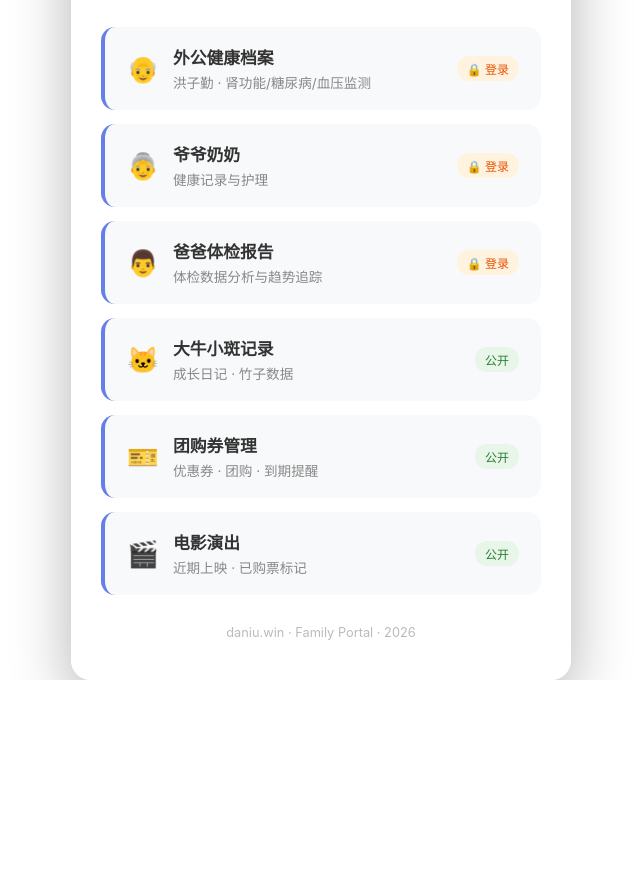
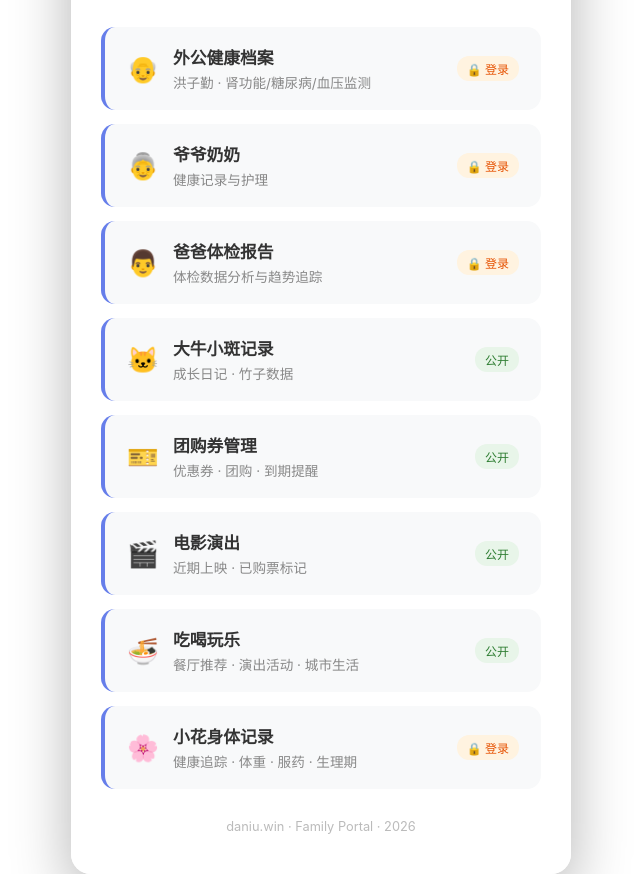
Before and after one commit to niuDaddy/daniu-home-app, a website: page www/index.html in a window 1280 px wide. Shown: the part 121-995 px from the top of the page, without its empty margins (319-959 px from the left). Before the commit the page ends 801 px from the top, so only its background shows below. Drawn offline with Linux system fonts and the light colour scheme.

Commit message:
feat: 添加小花身体记录导航入口 + allowNavigation

```diff
--- a/capacitor.config.json
+++ b/capacitor.config.json
@@ -13,6 +13,8 @@
       "https://cats.daniu.win",
       "https://coupon.daniu.win",
       "https://movies.daniu.win",
+      "https://vibe.daniu.win",
+      "https://xiaohua.daniu.win",
       "https://www.daniu.win"
     ]
   },
--- a/www/index.html
+++ b/www/index.html
@@ -143,6 +143,24 @@ a .tag.lock {
       </div>
       <span class="tag">公开</span>
     </a>
+
+    <a href="https://vibe.daniu.win">
+      <span class="icon">🍜</span>
+      <div class="info">
+        <div class="name">吃喝玩乐</div>
+        <div class="desc">餐厅推荐 · 演出活动 · 城市生活</div>
+      </div>
+      <span class="tag">公开</span>
+    </a>
+
+    <a href="https://xiaohua.daniu.win">
+      <span class="icon">🌸</span>
+      <div class="info">
+        <div class="name">小花身体记录</div>
+        <div class="desc">健康追踪 · 体重 · 服药 · 生理期</div>
+      </div>
+      <span class="tag lock">🔒 登录</span>
+    </a>
   </div>
 
   <div class="footer">daniu.win · Family Portal · 2026</div>
```
